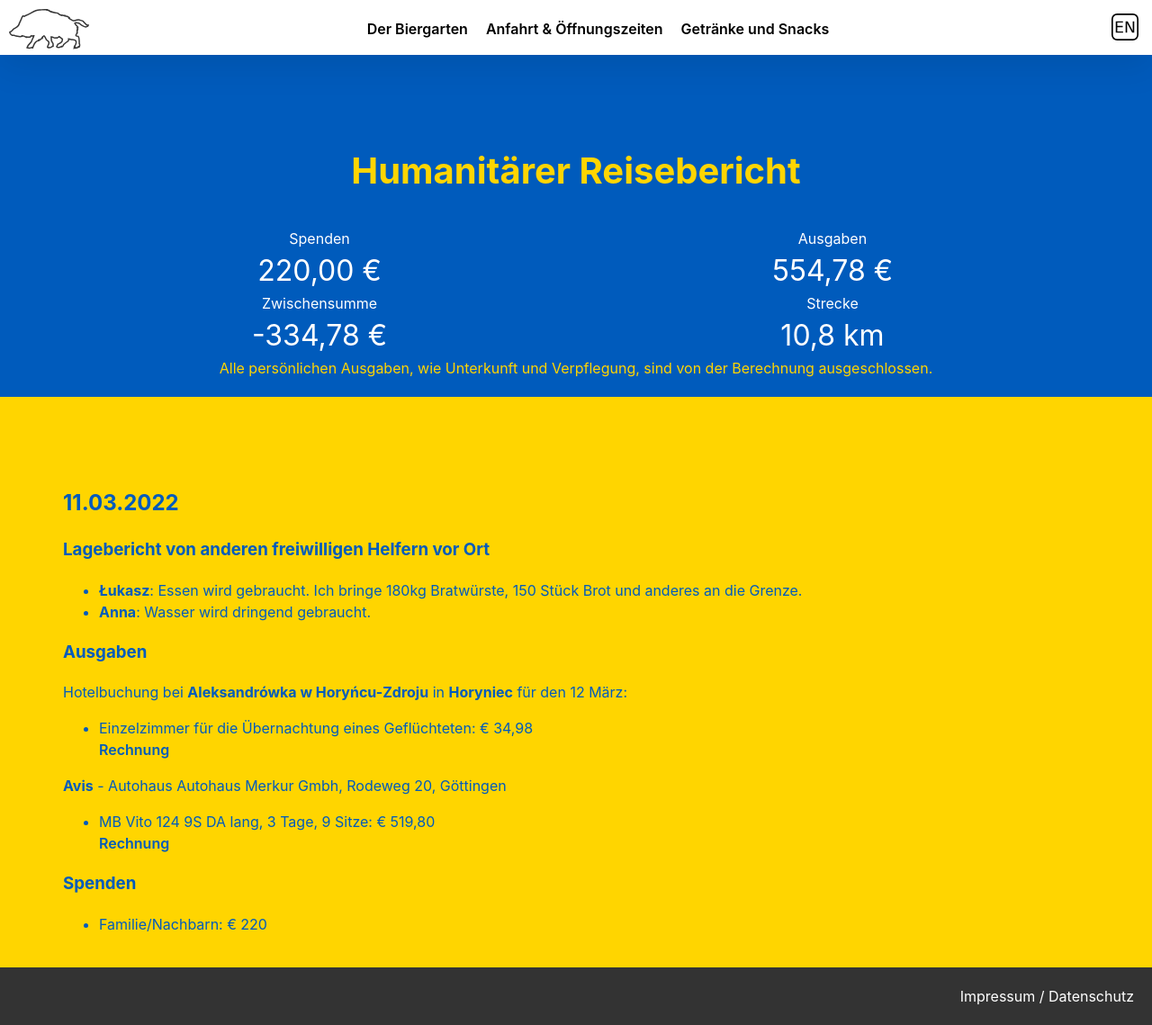
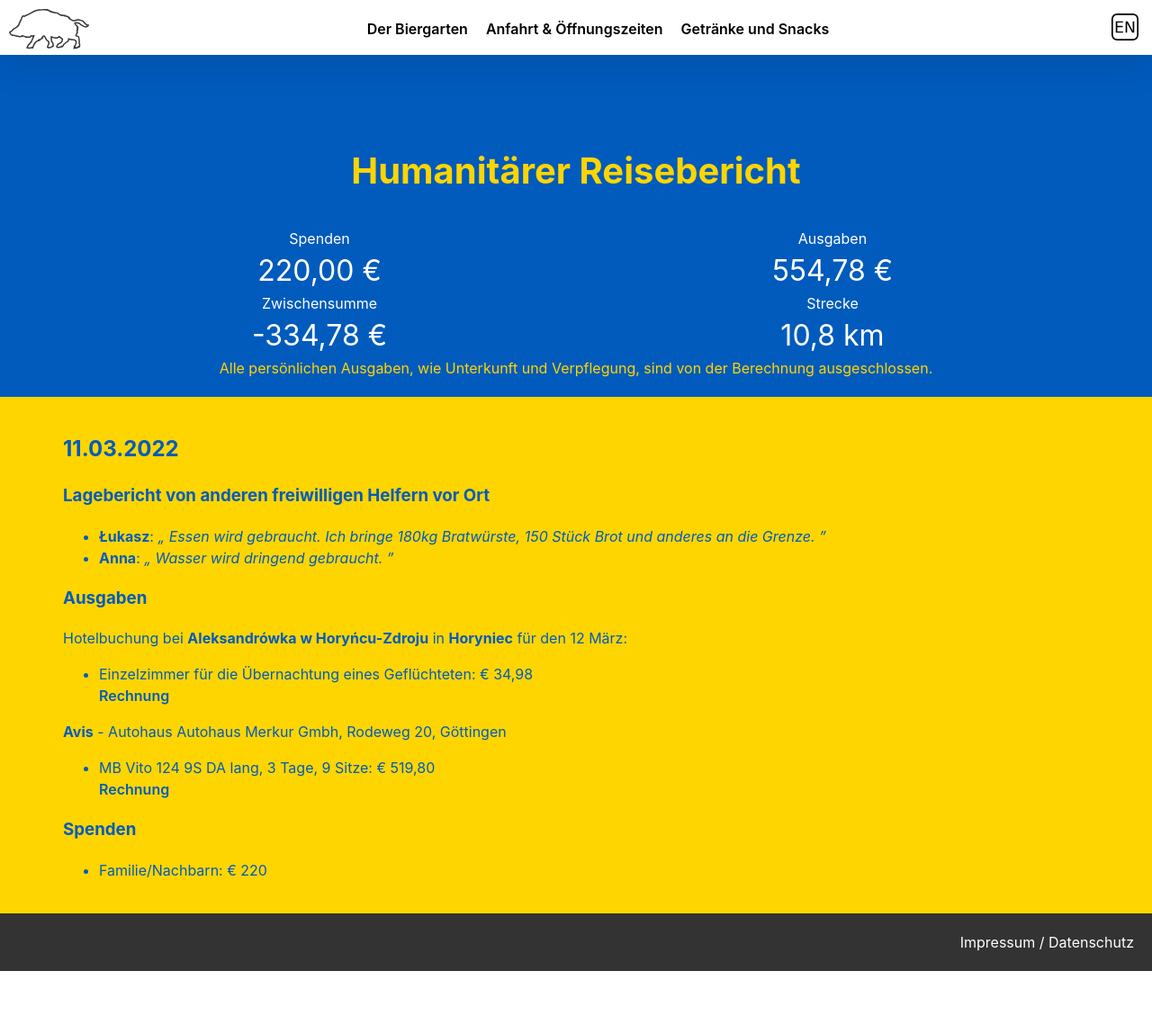
Before and after one commit to versable/kehr-website, a Jekyll site: the page built from ukraine.html, in a window 1280 px wide and 1139 px high. Shown: the whole window at 90% size. Built offline with Jekyll 4.4.1, drawn with Linux system fonts in a browser that asks for light colours.

Commit message:
Add quotes

```diff
--- a/_sass/_base.scss
+++ b/_sass/_base.scss
@@ -297,6 +297,13 @@ nav {
         color: #005bbc;
     }
 
+    i::before {
+        content: '„';
+    }
+    i::after {
+        content: '”';
+    }
+
     h1 {
         font-size: 2.5rem;
     }
--- a/ukraine.html
+++ b/ukraine.html
@@ -30,16 +30,22 @@ permalink: /ukraine/
     </div>
 </section>
 <section class="ukraine bottom">
-    <div class="container" style="margin-top: 80px">
+    <div class="container">
         <h2>11.03.2022</h2>
         <h3>Lagebericht von anderen freiwilligen Helfern vor Ort</h3>
         <ul>
             <li>
-                <b>Łukasz</b>: Essen wird gebraucht. Ich bringe 180kg
-                Bratwürste, 150 Stück Brot und anderes an die Grenze.
+                <b>Łukasz</b>:
+                <i>
+                    Essen wird gebraucht. Ich bringe 180kg Bratwürste, 150
+                    Stück Brot und anderes an die Grenze.
+                </i>
             </li>
             <li>
-                <b>Anna</b>: Wasser wird dringend gebraucht.
+                <b>Anna</b>:
+                <i>
+                    Wasser wird dringend gebraucht.
+                </i>
             </li>
         </ul>
         <h3>Ausgaben</h3>
```
Also changed, not shown: en/ukraine.html (+6 -3 lines).
